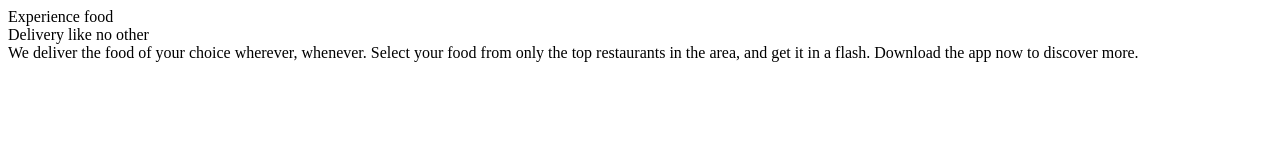
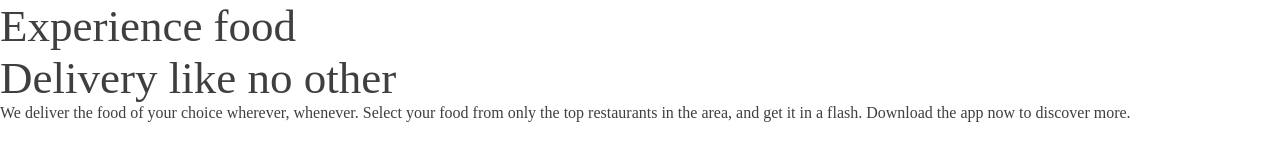
Before and after one commit to Nastasia1505/JS-homeworks, a plain HTML site: page Lesson-2/index.html in a window 1280 px wide. Drawn offline with Linux system fonts and the light colour scheme.

Commit message:
Add styles

```diff
--- a/Lesson-2/index.html
+++ b/Lesson-2/index.html
@@ -11,7 +11,7 @@
 </head>
 
 <body>
-    <div class="title"> Experience food <div class="title-color"> Delivery like no other</div>
+    <div class="title"> Experience food <br> Delivery like no other</div>
     </div>
     <div class="text-info">
         We deliver the food of your choice wherever, whenever. Select your food from only the top restaurants in the
--- a/Lesson-2/style.css
+++ b/Lesson-2/style.css
@@ -0,0 +1,14 @@
+*{
+    margin: 0;
+    padding: 0;
+    box-sizing: border-box;
+}
+.title{
+    font-family: 'Poppins';
+    color: #3F3F3F;
+    font-size: 45px;
+}
+.text-info{
+    font-size: 16px;
+    color: #3F3F3F;
+}
```
